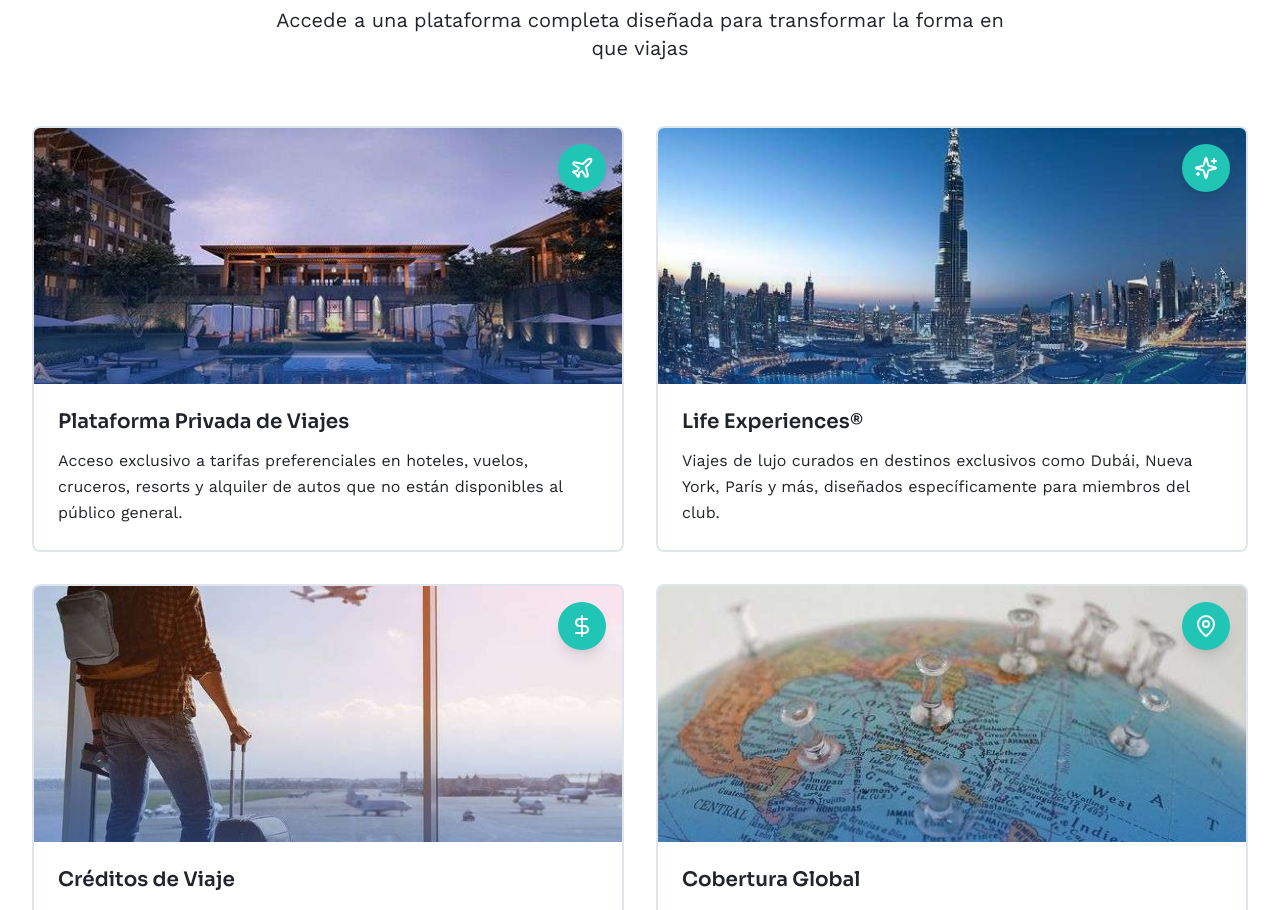
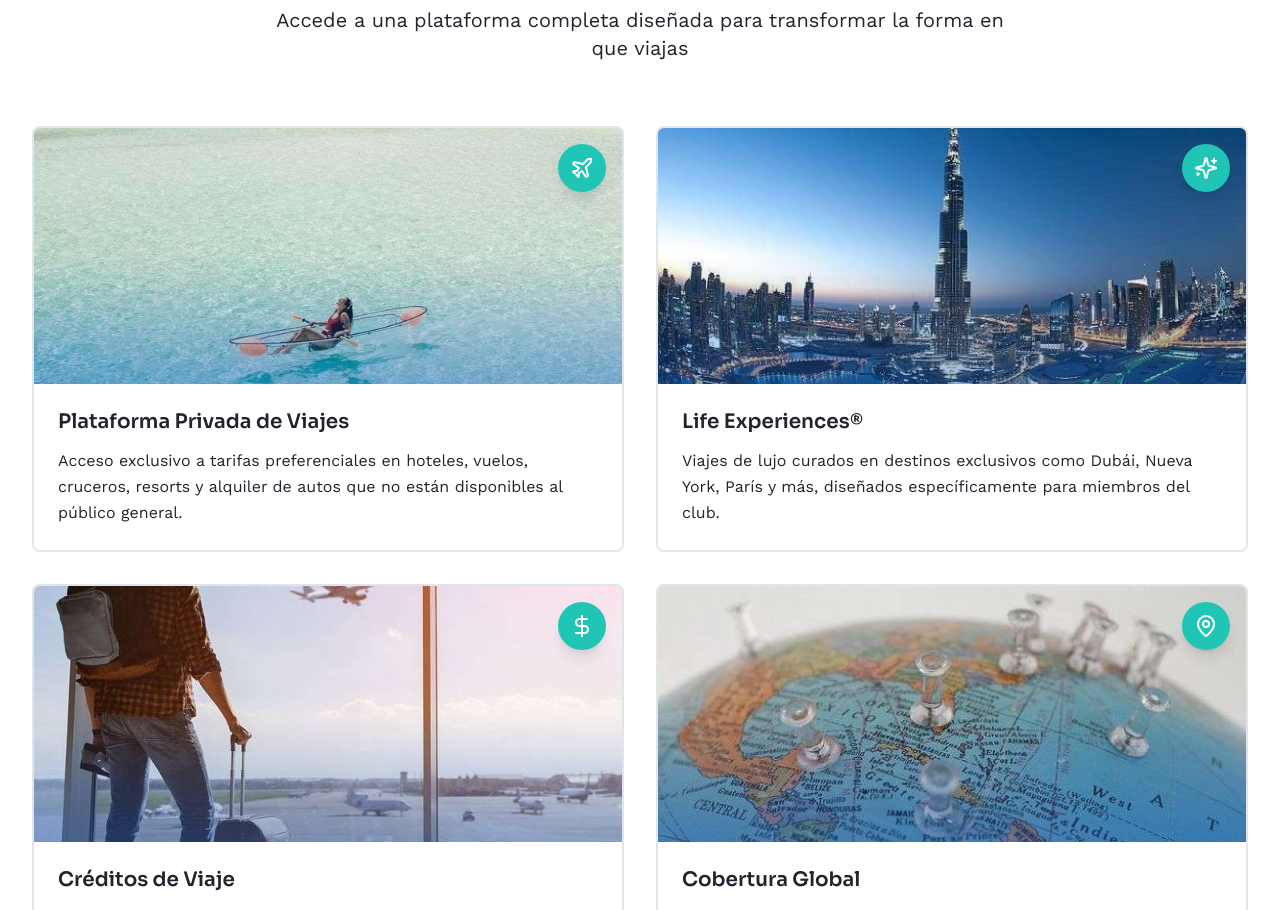
Before and after one commit to Jclmaximo/sg-d27a7d47-40b9-4812-be21-978d412c10af-1776524557, a Next.js app: page / in a window 1280 px wide. Shown: the part 900-1810 px from the top of the page. Built offline with nearby package versions, Linux system fonts and the light colour scheme.

Commit message:
feat(assets): add maldives image and update component

```diff
--- a/src/components/ValueProposition.tsx
+++ b/src/components/ValueProposition.tsx
@@ -7,8 +7,8 @@ const benefits = [
     icon: Plane,
     title: "Plataforma Privada de Viajes",
     description: "Acceso exclusivo a tarifas preferenciales en hoteles, vuelos, cruceros, resorts y alquiler de autos que no están disponibles al público general.",
-    image: "/luxury-resort.jpg",
-    alt: "Resort de lujo con piscina iluminada al atardecer"
+    image: "/maldives-kayak.jpg",
+    alt: "Kayak transparente en aguas cristalinas turquesas de Maldivas con bungalows sobre el agua"
   },
   {
     icon: Sparkles,
```
Also changed, not shown: public/maldives-kayak.jpg (added), 1 other file (tests, documents, lock files or other folders).
